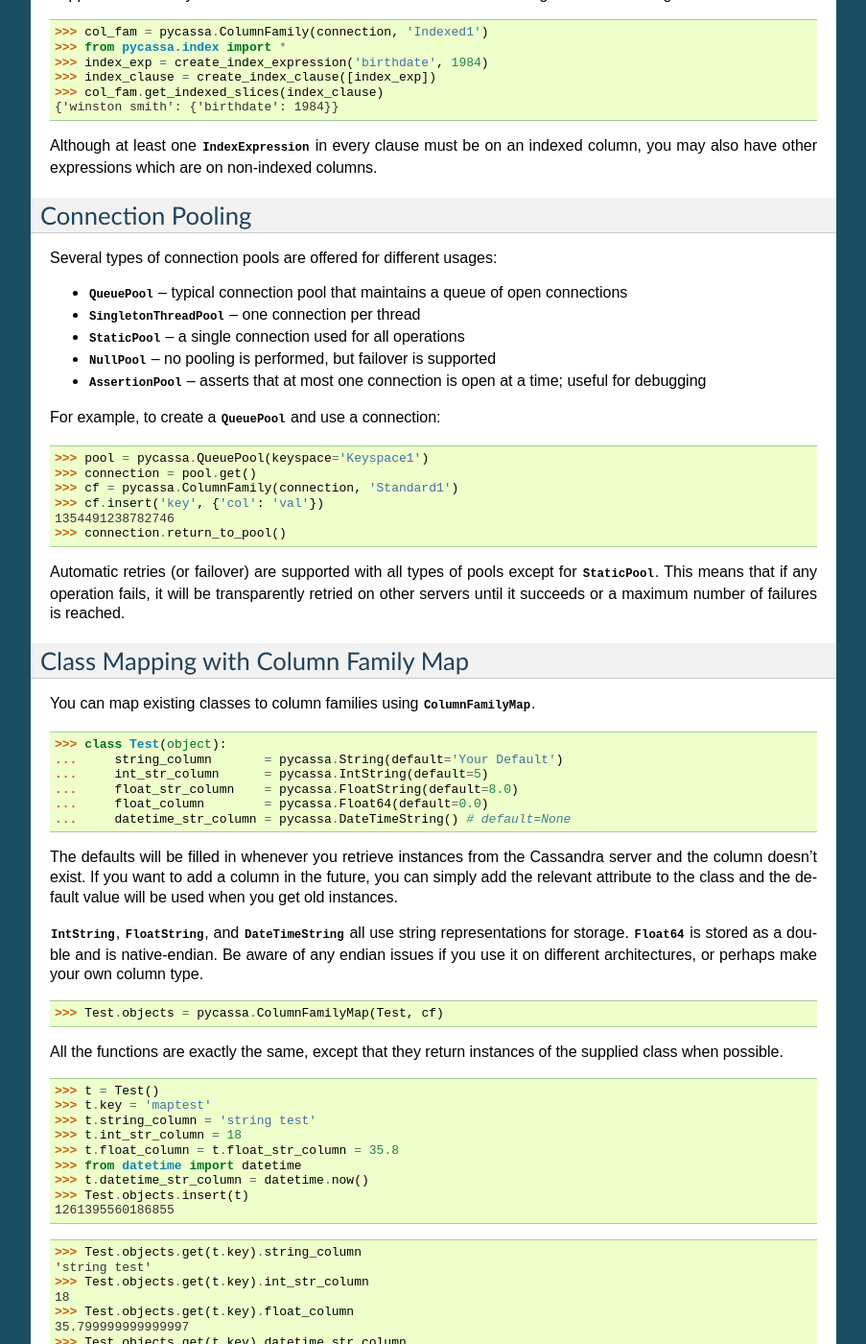
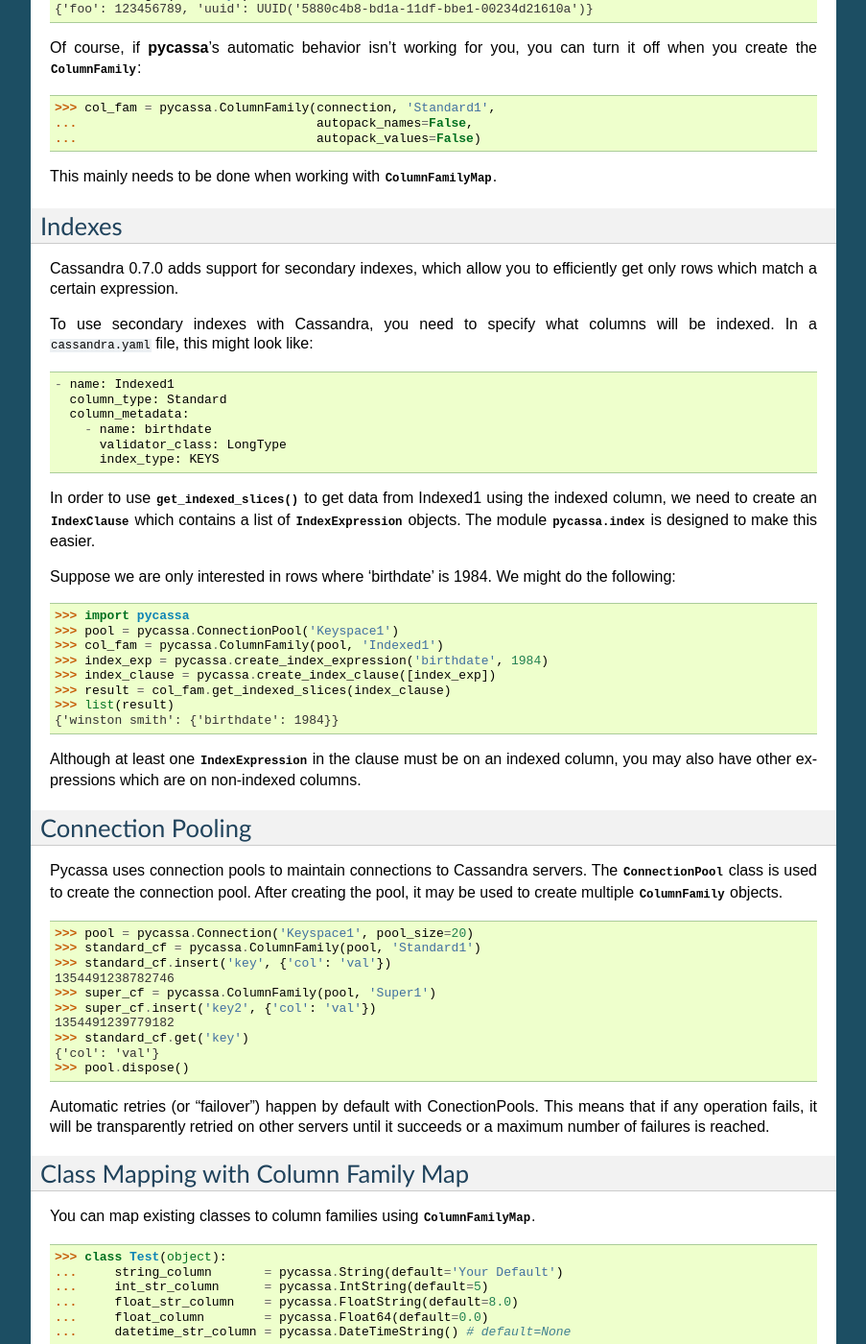
Before and after one commit to pycassa/pycassa, a Sphinx documentation site: the page built from doc/tutorial.rst, in a window 1280 px wide and 1400 px high, scrolled down 4765 px. Shown: the whole window at 96% size, without its empty margins (198-1101 px from the left). Built offline with Sphinx 7.4.7, drawn with Linux system fonts in a browser that asks for light colours; some of the changed text lies outside the part shown.

Commit message:
Update tutorial and installation docs

```diff
--- a/doc/tutorial.rst
+++ b/doc/tutorial.rst
@@ -33,33 +33,47 @@
 
   $ bin/schematool localhost 8080 import
 
-Making a Connection
--------------------
-The first step when working with **pycassa** is to create a
-:class:`~pycassa.connection.Connection` to the running cassandra instance:
+Connecting to Cassandra
+-----------------------
+The first step when working with **pycassa** is to connect to the
+running cassandra instance:
 
 .. code-block:: python
 
   >>> import pycassa
-  >>> connection = pycassa.connect('Keyspace1')
+  >>> pool = pycassa.connect('Keyspace1')
 
-The above code will connect on the default host and port. We can also
-specify the host and port explicitly, as follows:
+The above code will connect by default to 'localhost:9160'. We can
+also specify the host and port explicitly, as follows:
 
 .. code-block:: python
 
-  >>> connection = pycassa.connect('Keyspace1', ['localhost:9160'])
+  >>> pool = pycassa.connect('Keyspace1', ['localhost:9160'])
+
+This creates a small connection pool for use with
+:class:`~pycassa.columnfamily.ColumnFamily` . See `Connection Pooling`_
+for more details.
 
 Getting a ColumnFamily
 ----------------------
 A column family is a collection of rows and columns in Cassandra,
 and can be thought of as roughly the equivalent of a table in a
 relational database. We'll use one of the column families that
-were already included in the schema file:
+are included in the default schema file:
 
 .. code-block:: python
 
-  >>> col_fam = pycassa.ColumnFamily(connection, 'Standard1')
+  >>> pool = pycassa.connect('Keyspace1')
+  >>> col_fam = pycassa.ColumnFamily(pool, 'Standard1')
+
+If you get an error about the keyspace or column family not
+existing, make sure you imported the yaml file. This can
+be done using Cassandra's :file:`bin/schematool`:
+
+.. code-block:: bash
+
+  cd $CASSANDRA_HOME
+  bin/schematool localhost 8080 import
 
 Inserting Data
 --------------
@@ -120,7 +134,24 @@
   >>> col_fam.get('row_key', column_start='5', column_finish='7')
   {'5':'foo', '6':'bar', '7':'baz'}
 
-There are also two ways to get multiple rows at the same time.
+Sometimes you want to get columns in reverse sorted order.  A common
+example of this is getting the last N columns from a row that
+represents a timeline.  To do this, set `column_reversed` to ``True``.
+If you think of the columns as being sorted from left to right, when
+`column_reversed` is ``True``, `column_start` will determine the right
+end of the range while `column_finish` will determine the left.
+
+Here's an example of getting the last three columns in a row:
+
+.. code-block:: python
+
+  >>> for i in range(20):
+  ...     col_fam.insert('key', {i: 'val'}
+  ...
+  >>> col_fam.get('key', column_reversed=True, column_count=3)
+  {20: 'val', 19: 'val', 18: 'val'}
+
+There are a few ways to get multiple rows at the same time.
 The first is to specify them by name using
 :meth:`~pycassa.columnfamily.ColumnFamily.multiget()`:
 
@@ -129,15 +160,27 @@
   >>> col_fam.multiget(['row_key1', 'row_key2'])
   {'row_key1': {'name':'val'}, 'row_key2': {'name':'val'}}
 
-The other way is to get a range of keys at once by using
+Another way is to get a range of keys at once by using
 :meth:`~pycassa.columnfamily.ColumnFamily.get_range()`. The parameter
 `finish` is also inclusive here, too.  Assuming we've inserted some rows
 with keys 'row_key1' through 'row_key9', we can do this:
 
 .. code-block:: python
 
-  >>> col_fam.get_range(start='row_key5', finish='row_key7')
-  {'row_key5': {'name':'val'}, 'row_key6': {'name':'val'}, 'row_key7': {'name':'val'}}
+  >>> result = col_fam.get_range(start='row_key5', finish='row_key7')
+  >>> for key, columns in result:
+  ...     print key, '=>', columns
+  ...
+  'row_key5' => {'name':'val'}
+  'row_key6' => {'name':'val'}
+  'row_key7' => {'name':'val'}
+
+.. note:: You must use an OrderPreservingPartitioner to be able to
+          get a meaningful range of rows.
+
+The last way to get multiple rows at a time is to take advantage of
+secondary indexes by using :meth:`~pycassa.columnfamily.ColumnFamily.get_indexed_slices()`,
+which is described in the `Indexes`_ section.
 
 It's also possible to specify a set of columns or a slice for
 :meth:`~pycassa.columnfamily.ColumnFamily.multiget()` and
@@ -327,43 +370,43 @@
 
 .. code-block:: python
 
-  >>> col_fam = pycassa.ColumnFamily(connection, 'Indexed1')
-  >>> from pycassa.index import *
-  >>> index_exp = create_index_expression('birthdate', 1984)
-  >>> index_clause = create_index_clause([index_exp])
-  >>> col_fam.get_indexed_slices(index_clause)
+  >>> import pycassa
+  >>> pool = pycassa.ConnectionPool('Keyspace1')
+  >>> col_fam = pycassa.ColumnFamily(pool, 'Indexed1')
+  >>> index_exp = pycassa.create_index_expression('birthdate', 1984)
+  >>> index_clause = pycassa.create_index_clause([index_exp])
+  >>> result = col_fam.get_indexed_slices(index_clause)
+  >>> list(result)
   {'winston smith': {'birthdate': 1984}}
 
 Although at least one
-:class:`~pycassa.cassandra.ttypes.IndexExpression` in every clause
+:class:`~pycassa.cassandra.ttypes.IndexExpression` in the clause
 must be on an indexed column, you may also have other expressions which are
 on non-indexed columns.
 
 Connection Pooling
 ------------------
-Several types of connection pools are offered for different usages:
-
-* :class:`~pycassa.pool.QueuePool` – typical connection pool that maintains a queue of open connections
-* :class:`~pycassa.pool.SingletonThreadPool` – one connection per thread
-* :class:`~pycassa.pool.StaticPool` – a single connection used for all operations
-* :class:`~pycassa.pool.NullPool` – no pooling is performed, but failover is supported
-* :class:`~pycassa.pool.AssertionPool` – asserts that at most one connection is open at a time; useful for debugging
-
-For example, to create a :class:`~pycassa.pool.QueuePool` and use a connection:
+Pycassa uses connection pools to maintain connections to Cassandra servers.
+The :class:`~pycassa.pool.ConnectionPool` class is used to create the connection
+pool.  After creating the pool, it may be used to create multiple
+:class:`~pycassa.columnfamily.ColumnFamily` objects.
 
 .. code-block:: python
 
-  >>> pool = pycassa.QueuePool(keyspace='Keyspace1')
-  >>> connection = pool.get()
-  >>> cf = pycassa.ColumnFamily(connection, 'Standard1')
-  >>> cf.insert('key', {'col': 'val'})
+  >>> pool = pycassa.Connection('Keyspace1', pool_size=20)
+  >>> standard_cf = pycassa.ColumnFamily(pool, 'Standard1')
+  >>> standard_cf.insert('key', {'col': 'val'})
   1354491238782746
-  >>> connection.return_to_pool()
+  >>> super_cf = pycassa.ColumnFamily(pool, 'Super1')
+  >>> super_cf.insert('key2', {'col': 'val'})
+  1354491239779182
+  >>> standard_cf.get('key')
+  {'col': 'val'}
+  >>> pool.dispose()
 
-Automatic retries (or failover) are supported with all types of pools except
-for :class:`~pycassa.pool.StaticPool`. This means that if any operation fails,
-it will be transparently retried on other servers until it succeeds or a
-maximum number of failures is reached.
+Automatic retries (or "failover") happen by default with ConectionPools.
+This means that if any operation fails, it will be transparently retried
+on other servers until it succeeds or a maximum number of failures is reached.
 
 Class Mapping with Column Family Map
 ------------------------------------
@@ -392,9 +435,15 @@
 
 .. code-block:: python
 
+  >>> pool = pycassa.ConnectionPool('Keyspace1')
+  >>> cf = pycassa.ColumnFamily(pool, 'Standard1', autopack_names=False, autopack_values=False)
   >>> Test.objects = pycassa.ColumnFamilyMap(Test, cf)
 
-All the functions are exactly the same, except that they return instances of the supplied class when possible.
+.. note:: As shown in the example, `autopack_names` and `autopack_values` should
+          be set to ``False`` when a ColumnFamily is used with a ColumnFamilyMap.
+
+All the functions are exactly the same, except that they return
+instances of the supplied class when possible.
 
 .. code-block:: python
 
@@ -436,16 +485,3 @@
   Traceback (most recent call last):
   ...
   cassandra.ttypes.NotFoundException: NotFoundException()
-
-Note that, as mentioned previously,
-:meth:`~pycassa.columnfamilymap.ColumnFamilyMap.get_range()`
-may continue to return removed rows for some time:
-
-.. code-block:: python
-
-  >>> Test.objects.remove(t)
-  1261395603756875
-  >>> list(Test.objects.get_range())
-  [<__main__.Test object at 0x7fac9c85ea90>]
-  >>> list(Test.objects.get_range())[0].string_column
-  'Your Default'
```
Also changed, not shown: doc/installation.rst (+12 -0 lines).
